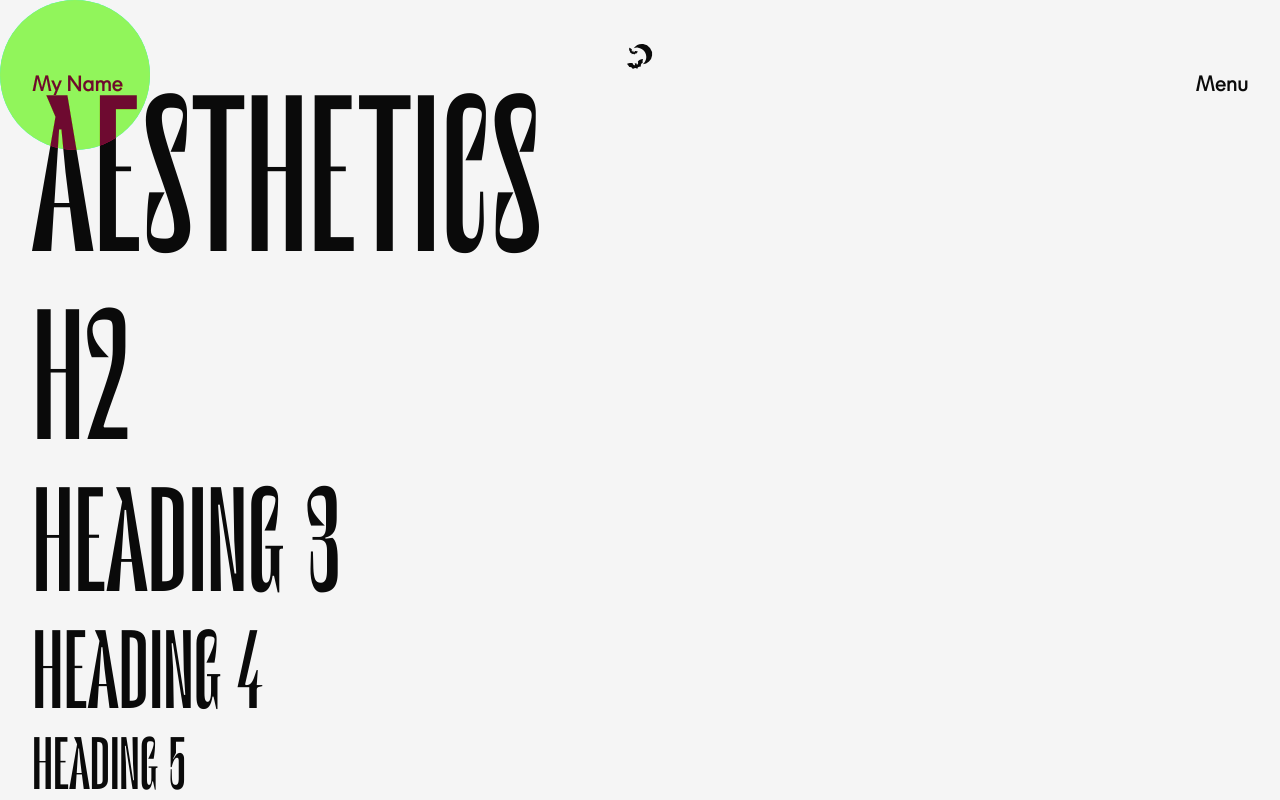
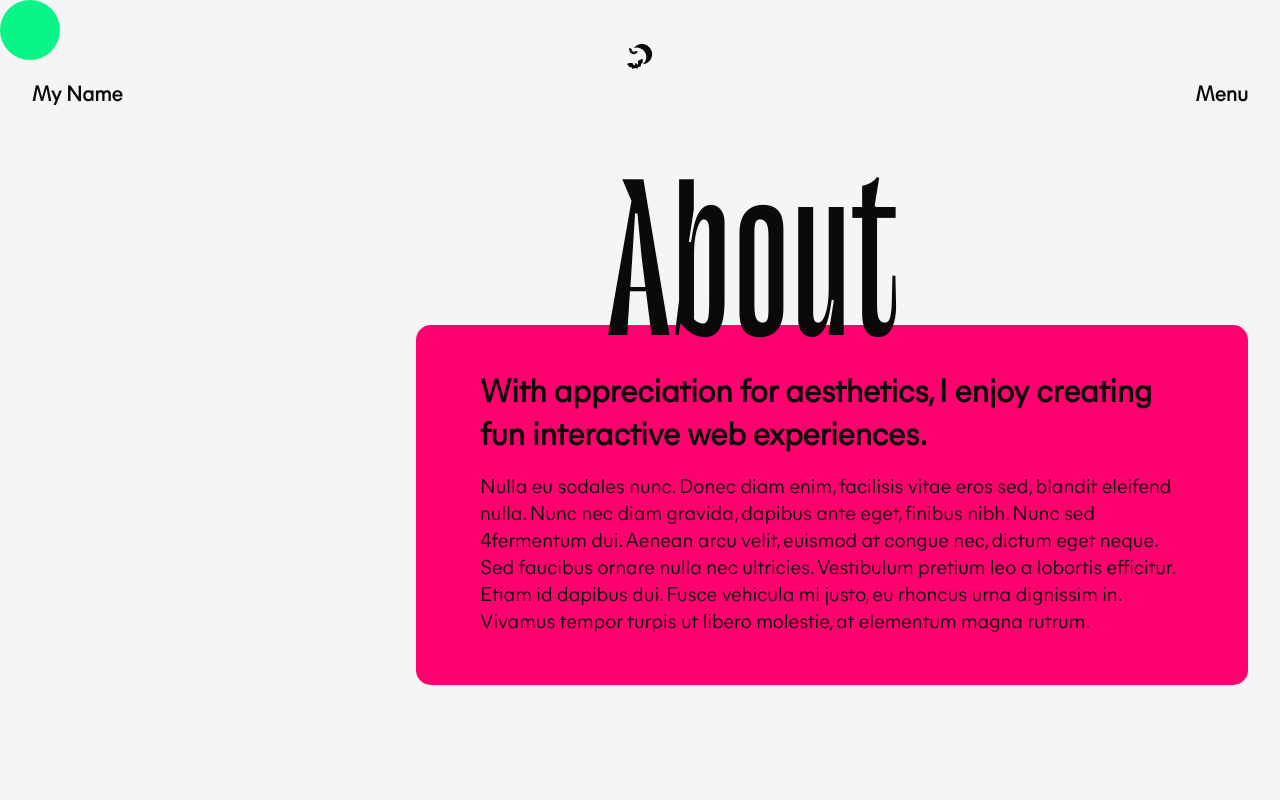
Before and after one commit to bravoosonja/website, a Next.js app: page / in a window 1280 px wide. Shown: the top 800 px of the page. Built offline with nearby package versions, Linux system fonts and the light colour scheme.

Commit message:
update About

```diff
--- a/components/feature/customCursor.js
+++ b/components/feature/customCursor.js
@@ -3,7 +3,7 @@ import styled from "styled-components";
 // context
 import { CursorContext } from "../../context/cursor-context";
 
-const CustomCursor = ({ props }) => {
+const CustomCursor = () => {
   // to get current mouse position
   const cursor = useRef(null);
 
@@ -12,8 +12,8 @@ const CustomCursor = ({ props }) => {
 
   const onMouseMove = (event) => {
     const { clientX, clientY } = event;
-    const x = clientX - 75;
-    const y = clientY - 75;
+    const x = clientX - 30;
+    const y = clientY - 30;
 
     cursor.current.style = cursorType;
     cursor.current.style.left = `${x}px`;
@@ -35,9 +35,9 @@ const CustomCursor = ({ props }) => {
 };
 
 const Cursor = styled.div`
-  background-color: ${(props) => props.theme.accent};
-  height: 150px;
-  width: 150px;
+  background-color: ${(props) => props.theme.secondary};
+  height: 60px;
+  width: 60px;
   border-radius: 50%;
   position: fixed;
   top: 0;
@@ -46,7 +46,6 @@ const Cursor = styled.div`
   transition: 0.5s cubic-bezier(0.75, -1.17, 0.3, 2.33) transform 0.2s
     cubic-bezier(0.75, -1.27, 0.3, 2.33);
   z-index: 1;
-  opacity: 70%;
   mix-blend-mode: difference;
 
   &.hovered {
--- a/components/header.js
+++ b/components/header.js
@@ -11,9 +11,7 @@ export default function Header({ setToggleMenu }) {
             <a>My Name</a>
           </Link>
         </Logo>
-        <StyledMenu>
-          <StyledButton onClick={() => setToggleMenu(true)}>Menu</StyledButton>
-        </StyledMenu>
+        <StyledButton onClick={() => setToggleMenu(true)}>Menu</StyledButton>
       </InnerHeader>
     </Container>
   );
@@ -21,31 +19,31 @@ export default function Header({ setToggleMenu }) {
 
 const Container = styled.div`
   width: 100%;
-  height: 1vh;
-  color: ${(props) => props.theme.text};
 `;
 
 const InnerHeader = styled.div`
   z-index: 10;
-  height: 1vh;
   display: flex;
   flex-direction: row;
   justify-content: space-between;
   align-items: center;
+  width: 100%;
   margin: 0 auto;
-  width: 100%;
+  position: sticky;
+  background: transparent;
 `;
 
 const Logo = styled.div`
-  width: 30%;
   a {
     font-weight: 700;
     font-size: 1.3rem;
     color: ${(props) => props.theme.text};
+
+    &:hover {
+      color: ${(props) => props.theme.accent};
+    }
   }
 `;
-
-const StyledMenu = styled.div``;
 
 const StyledButton = styled.div`
   border: none;
@@ -55,5 +53,8 @@ const StyledButton = styled.div`
   font-size: 1.3rem;
   font-weight: 700;
   color: ${(props) => props.theme.text};
-  width: 30%;
+
+  &:hover {
+    color: ${(props) => props.theme.accent};
+  }
 `;
--- a/pages/_app.js
+++ b/pages/_app.js
@@ -5,8 +5,6 @@ import "../styles/fonts.css";
 import styled, { ThemeProvider } from "styled-components";
 // icons
 import { GiMoonBats, GiSun } from "react-icons/gi";
-// components
-import CustomCursor from "../components/feature/customCursor";
 // context provider
 import CursorContextProvider from "../context/cursor-context";
 
@@ -19,9 +17,8 @@ function MyApp({ Component, pageProps }) {
 
   return (
     <ThemeProvider theme={theme == "light" ? lightTheme : darkTheme}>
-      <GlobalStyle />
       <CursorContextProvider>
-        <CustomCursor />
+        <GlobalStyle />
         <ThemeContainer onClick={toggleTheme}>
           {theme === "light" ? <GiMoonBats /> : <GiSun />}
         </ThemeContainer>
--- a/pages/about.js
+++ b/pages/about.js
@@ -1,5 +1,81 @@
 import styled from "styled-components";
 
-export default function About() {
-  return <div>About</div>;
+export default function About({ props }) {
+  return (
+    <Container>
+      <Wrapper>
+        <Title>
+          <h1>About</h1>
+        </Title>
+        <Backdrop>
+          <Content>
+            <h4>
+              With appreciation for aesthetics, I enjoy creating fun interactive
+              web experiences.
+            </h4>
+            <p>
+              Nulla eu sodales nunc. Donec diam enim, facilisis vitae eros sed,
+              blandit eleifend nulla. Nunc nec diam gravida, dapibus ante eget,
+              finibus nibh. Nunc sed 4fermentum dui. Aenean arcu velit, euismod
+              at congue nec, dictum eget neque. Sed faucibus ornare nulla nec
+              ultricies. Vestibulum pretium leo a lobortis efficitur. Etiam id
+              dapibus dui. Fusce vehicula mi justo, eu rhoncus urna dignissim
+              in. Vivamus tempor turpis ut libero molestie, at elementum magna
+              rutrum.
+            </p>
+          </Content>
+        </Backdrop>
+      </Wrapper>
+    </Container>
+  );
 }
+
+const Container = styled.div`
+  width: 100%;
+  height: max-content;
+`;
+
+const Wrapper = styled.div`
+  width: 100%;
+  /* padding: 2rem; */
+`;
+
+const Title = styled.div`
+  left: 15vw;
+  top: 8vh;
+  margin-left: 30vw;
+  position: relative;
+  z-index: 3;
+  height: min-content;
+  width: min-content;
+  color: ${(props) => props.theme.text};
+`;
+
+const Backdrop = styled.div`
+  background-color: ${(props) => props.theme.accent};
+  backdrop-filter: grayscale(0.5) opacity (0.8);
+  border-radius: 15px;
+  padding: 1rem 2rem;
+  height: max-content;
+  display: flex;
+  margin-left: 30vw;
+`;
+
+const Content = styled.div`
+  display: flex;
+  flex-direction: column;
+  justify-content: center;
+  align-items: center;
+  padding: 2rem;
+  color: ${(props) => props.theme.text};
+
+  h4 {
+    text-transform: none;
+    font-family: "Mier";
+    font-size: 2rem;
+    line-height: normal;
+  }
+  p {
+    margin-top: 1rem;
+  }
+`;
--- a/pages/index.js
+++ b/pages/index.js
@@ -4,6 +4,7 @@ import Head from "next/head";
 import Header from "../components/header";
 import Menu from "../components/menu";
 import CustomCursor from "../components/feature/customCursor";
+import About from "../pages/about";
 // context
 import { CursorContext } from "../context/cursor-context";
 
@@ -24,23 +25,13 @@ export default function () {
         <link rel="icon" href="/favicon.ico" />
       </Head>
       <CustomCursor cursorType={cursorType} />
-      <Menu toggleMenu={toggleMenu} setToggleMenu={setToggleMenu} />
-      <Header setToggleMenu={setToggleMenu} />
-      <div>
-        <h1>AESTHETICS</h1>
-        <h2>H2</h2>
-        <h3>Heading 3</h3>
-        <h4>Heading 4</h4>
-        <h5>Heading 5</h5>
-        <h6>Heading 6</h6>
-      </div>
-      <p>
-        Contrary to popular belief, Lorem Ipsum is not simply random text. It
-        has roots in a piece of classical Latin literature from 45 BC, making it
-        over 2000 years old. Richard McClintock, a Latin professor at
-        Hampden-Sydney College in Virginia, looked up one of the more obscure
-        Latin words, consectetur, from
-      </p>
+      <nav>
+        <Menu toggleMenu={toggleMenu} setToggleMenu={setToggleMenu} />
+        <Header setToggleMenu={setToggleMenu} />
+      </nav>
+      <section>
+        <About />
+      </section>
     </>
   );
 }
--- a/styles/globalStyle.js
+++ b/styles/globalStyle.js
@@ -4,14 +4,16 @@ export const lightTheme = {
   text: "#0A0A0A",
   background: "#F5F5F5",
   accent: "#ff006e",
-  secondary: "#35ff69",
+  secondary: "#ff006e",
+  pastel: "#fea5be",
 };
 
 export const darkTheme = {
   text: "#F5F5F5",
   background: "#0A0A0A",
-  accent: "#35ff69",
-  secondary: "#ff006e",
+  accent: "#04e762",
+  secondary: "#35ff69",
+  pastel: "#c9e4de",
 };
 
 export const GlobalStyle = createGlobalStyle`
@@ -30,34 +32,39 @@ export const GlobalStyle = createGlobalStyle`
     }
 
     body {
-        background:${(props) => props.theme.background};
+        background-color:${(props) => props.theme.background};
         padding: 2rem;
         margin:0;
         width: 100%;
         font-family: 'Mier', "MurMure", sans-serif;
         transition: all 1s cubic-bezier(0.645, 0.045, 0.355, 1);
+        display: flex;
     }
 
     h1,h2,h3,h4,h5,h6 {
-        font-family: 'MurMure';
         color:  ${(props) => props.theme.text};
-        text-transform: uppercase;
     }
 
     h1 {
         font-size: 12rem;
+        font-family: 'Murmure';
+
     }
 
     h2 {
         font-size: 10rem;
+        font-family: 'Murmure';
+
     }
 
     h3 {
         font-size: 8rem;
+        font-family: 'Murmure';
     }
 
     h4 {
         font-size: 6rem;
+        font-family: 'Mier';
     }
 
     h5 {
```
